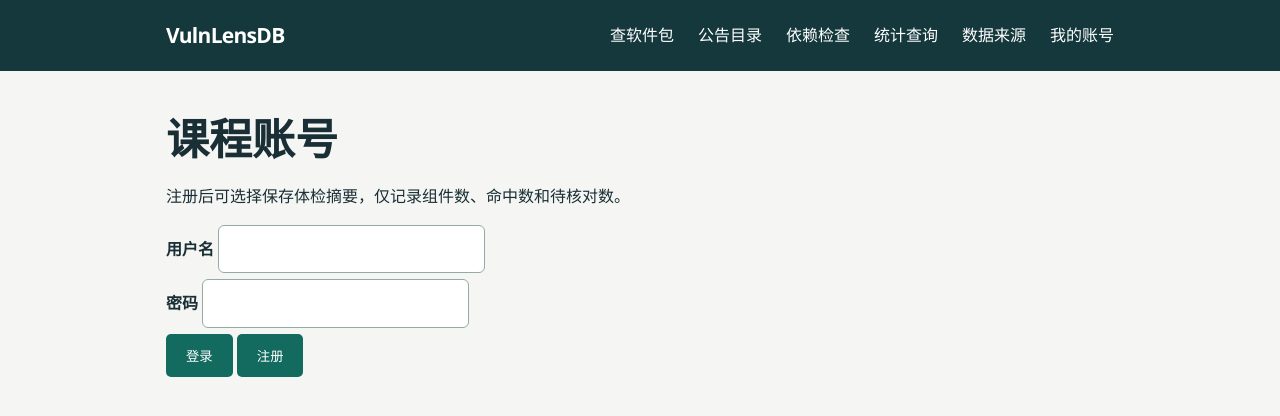
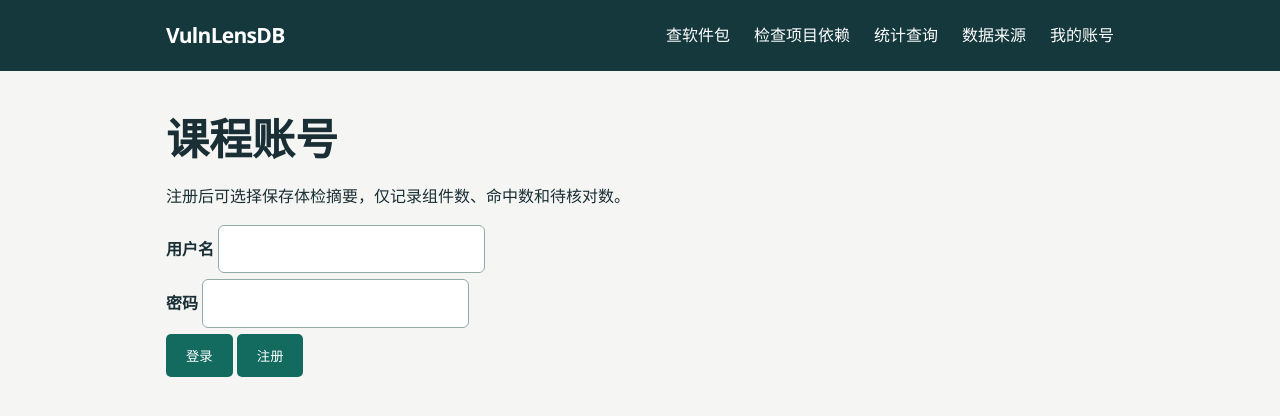
Before and after one commit to xiaomaodie/VulnLensDB, a Flask app: page /account in a window 1280 px wide. Shown: the top 416 px of the page. Run offline with Flask 3, Linux system fonts and the light colour scheme.

Commit message:
Prioritize package and dependency checks in base

```diff
--- a/backend/templates/base.html
+++ b/backend/templates/base.html
@@ -1 +1 @@
-<!doctype html><html lang="zh-CN"><meta charset="utf-8"><meta name="viewport" content="width=device-width, initial-scale=1"><title>{% block title %}公告目录{% endblock %} · VulnLensDB</title><link rel="stylesheet" href="{{ url_for('static',filename='catalog.css') }}"><header><nav><a class="brand" href="/">VulnLensDB</a><a href="/">查软件包</a><a href="/library">公告目录</a><a href="/library/check">依赖检查</a><a href="/library/reports">统计查询</a><a href="/library/sources">数据来源</a><a href="/account">{{account.username if account else "我的账号"}}</a></nav></header><main>{% block body %}{% endblock %}</main></html>
+<!doctype html><html lang="zh-CN"><meta charset="utf-8"><meta name="viewport" content="width=device-width, initial-scale=1"><title>{% block title %}软件包安全检查{% endblock %} · VulnLensDB</title><link rel="stylesheet" href="{{ url_for('static',filename='catalog.css') }}"><header><nav><a class="brand" href="/">VulnLensDB</a><a href="/">查软件包</a><a href="/library/check">检查项目依赖</a><a href="/library/reports">统计查询</a><a href="/library/sources">数据来源</a><a href="/account">{{account.username if account else "我的账号"}}</a></nav></header><main>{% block body %}{% endblock %}</main></html>
```
